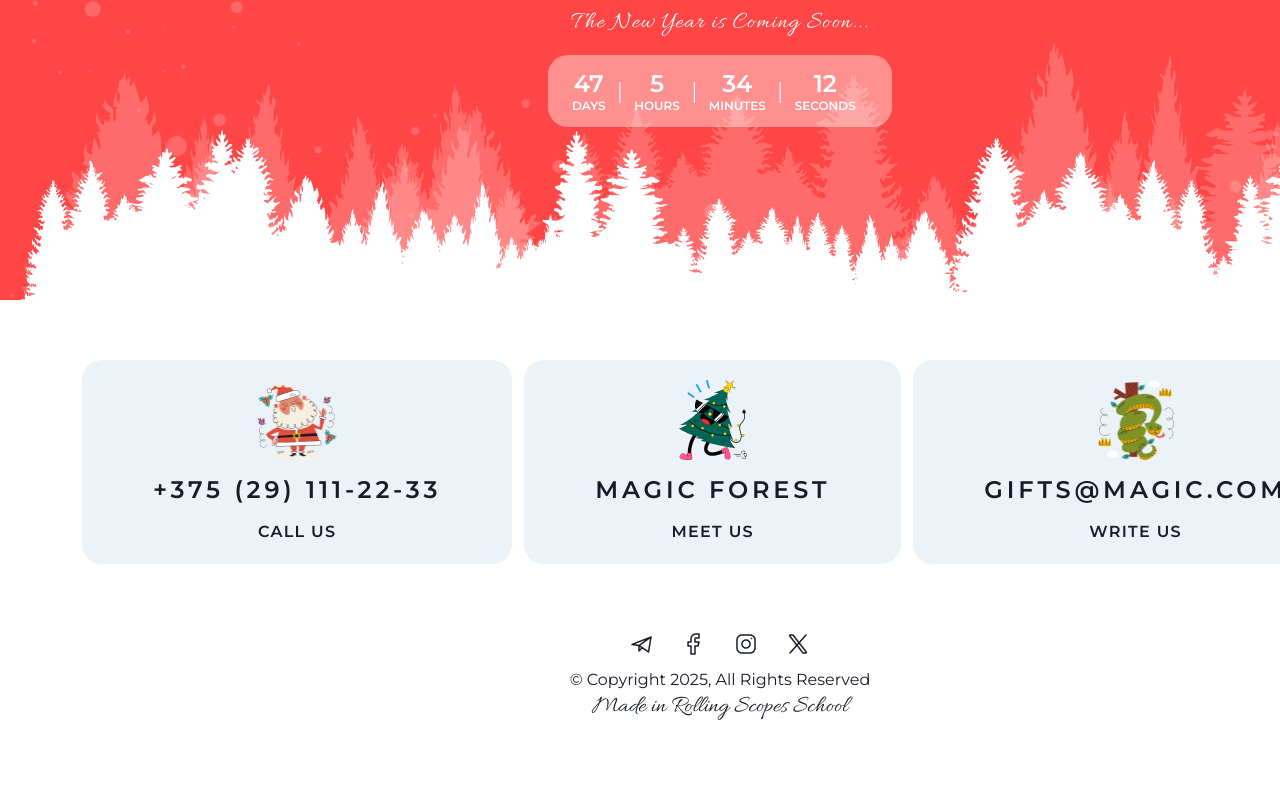
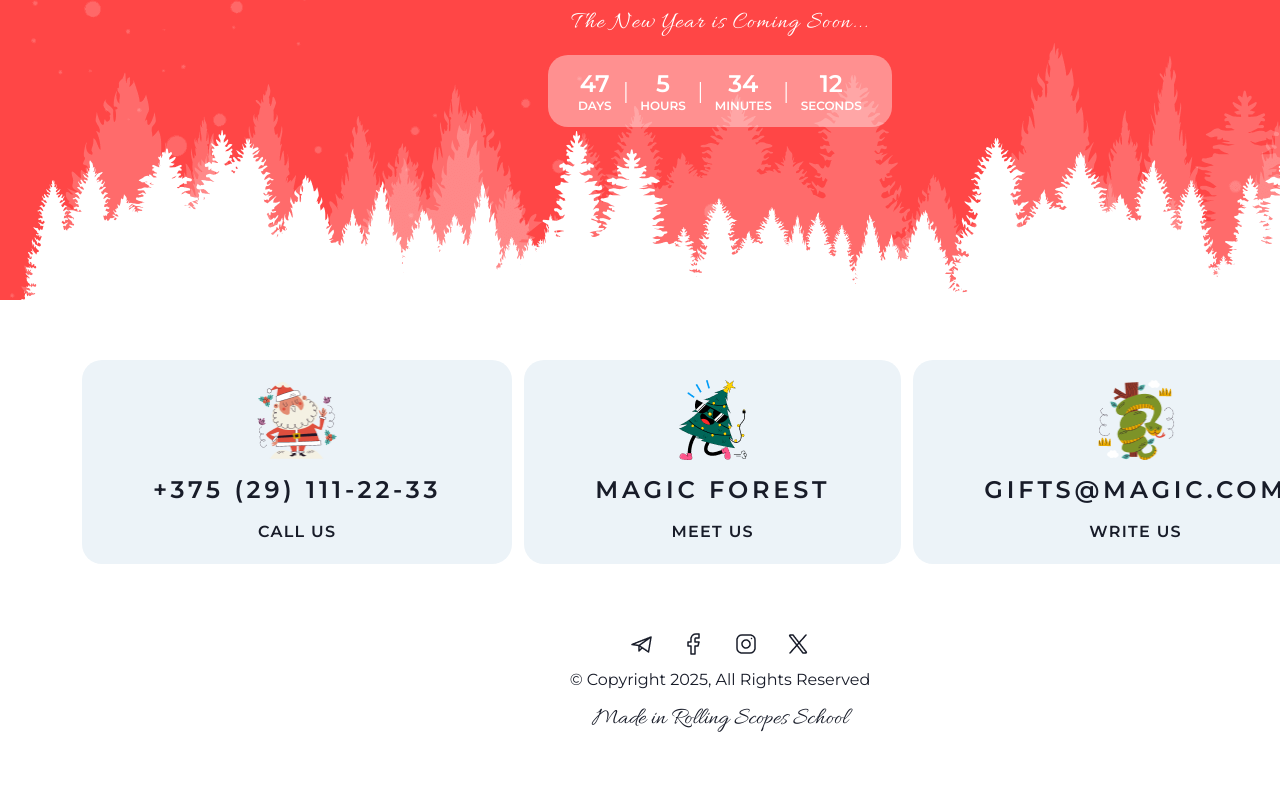
Before and after one commit to user49324809/rsschool-cv, a plain HTML site: page christmas-shop/index.html in a window 1280 px wide. Shown: the part 2852-3648 px from the top of the page. Drawn offline with Linux system fonts and the light colour scheme.

Commit message:
init: docs

```diff
--- a/christmas-shop/css/block_five.css
+++ b/christmas-shop/css/block_five.css
@@ -104,8 +104,7 @@
     text-align: center;
     justify-content: center;
     list-style: none;
-    padding-left: 24px;
-    padding-right: 24px;
+    padding-left: 30px;
     gap: 12;
 }
 
--- a/christmas-shop/css/footer.css
+++ b/christmas-shop/css/footer.css
@@ -126,7 +126,7 @@
     font-size: 24px;
     text-align: center;
     color: #181C29;
-    gap: 12;
+    padding-top: 12px;
 }
 
 .footer_social_icon a:hover{
```
